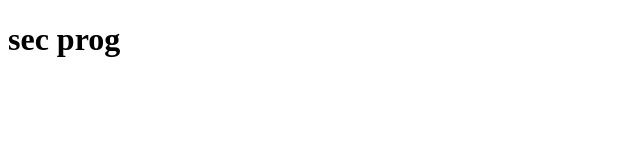
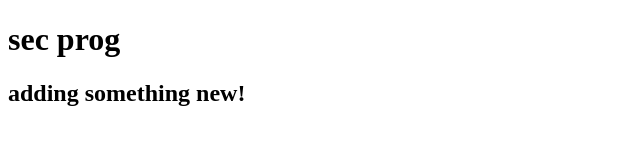
Before and after one commit to mdtawshif/sec-project, a plain HTML site: page index.html in a window 1280 px wide. Shown: the whole page, without its empty margins (0-640 px from the left). Drawn offline with Linux system fonts and the light colour scheme.

Commit message:
learning new things

```diff
--- a/index.html
+++ b/index.html
@@ -7,5 +7,6 @@
 </head>
 <body>
     <h1>sec prog</h1>
+    <h2>adding something new!</h2>
 </body>
 </html>
```
